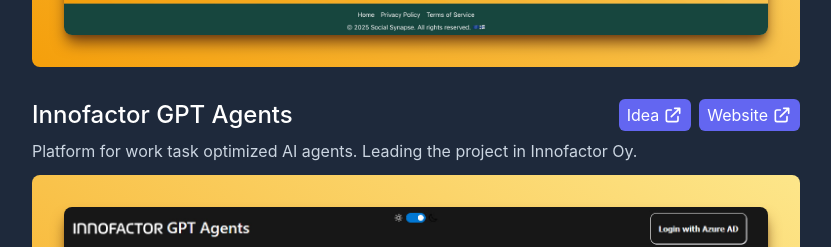
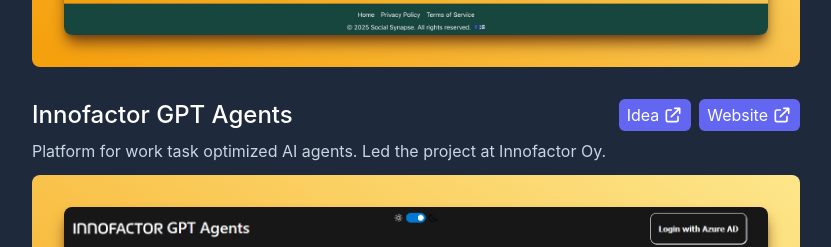
Before and after one commit to josuakiviranta/josuakiviranta.com, a Next.js app: page / in a window 1280 px wide. Shown: the part 1640-1887 px from the top of the page, without its empty margins (224-1055 px from the left). Built offline with nearby package versions, Linux system fonts and the light colour scheme.

Commit message:
update to Innofactor GPT Agents description

```diff
--- a/components/ProjectsSection.tsx
+++ b/components/ProjectsSection.tsx
@@ -16,7 +16,7 @@
         <div className="hidden lg:block">
           <ProjectContainer
             header="Innofactor GPT Agents"
-            description="Platform for work task optimized AI agents. Leading the project in Innofactor Oy."
+            description="Platform for work task optimized AI agents. Led the project at Innofactor Oy."
             projectImage="/innofactor-gpt-agents-black.jpg"
             ideaPage="/innofactorGptAgents"
             website="https://ai.innofactor.com/"
```
